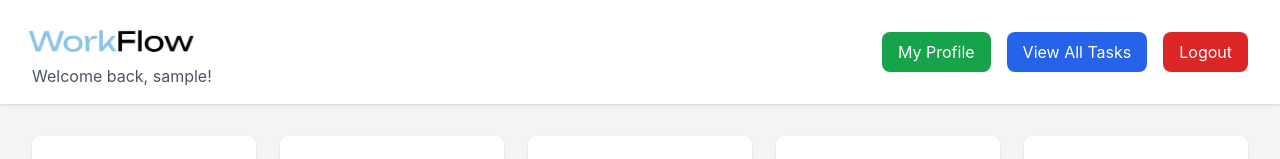
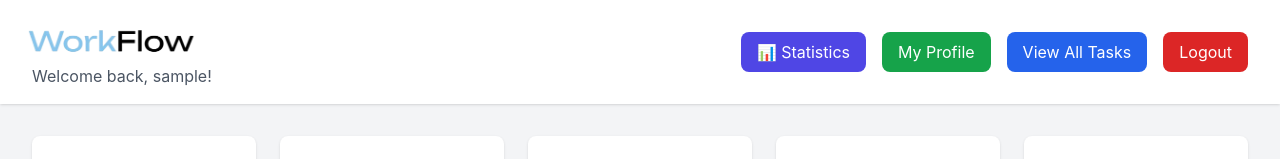
Before and after one commit to NiranjanKumar001/workflow, a React (Vite) app in the folder frontend/: page /dashboard in a window 1280 px wide. Shown: the top 159 px of the page. Built offline with nearby package versions, Linux system fonts and the light colour scheme; no server answers; sample sign-in values are in the browser's storage.

Commit message:
fix(Dashboard.jsx): split API calls, fix sort params, fix Page content mapping

```diff
--- a/frontend/src/pages/Dashboard.jsx
+++ b/frontend/src/pages/Dashboard.jsx
@@ -17,7 +17,6 @@ function Dashboard() {
     loadDashboard();
   }, []);
 
-  // FIX: Split into separate functions so one failure doesn't kill everything
   const loadDashboard = async () => {
     const currentUser = authApi.getCurrentUser();
     if (!currentUser) {
@@ -25,7 +24,7 @@ function Dashboard() {
       return;
     }
     setUser(currentUser);
-    setLoading(false); // FIX: Show UI immediately, load data in background
+    setLoading(false);
 
     await Promise.allSettled([loadStats(), loadRecentTasks()]);
   };
@@ -38,13 +37,11 @@ function Dashboard() {
       }
     } catch (err) {
       console.error('Stats error:', err);
-      // Silent fail — stat cards show 0s via || 0 fallbacks in JSX
     }
   };
 
   const loadRecentTasks = async () => {
     try {
-      // FIX: sortBy + sortDirection as separate fields to match TaskFilterDTO
       const res = await taskApi.filterTasks({
         page: 0,
         size: 5,
@@ -52,7 +49,6 @@ function Dashboard() {
         sortDirection: 'DESC'
       });
       if (res.success) {
-        // FIX: Page object returns items inside .content
         setRecentTasks(res.data.content ?? []);
       }
     } catch (err) {
@@ -102,6 +98,7 @@ function Dashboard() {
           </div>
 
           <div className="flex gap-4">
+            {/* Admin Dashboard Button */}
             {authApi.isAdmin() && (
               <button
                 onClick={() => navigate('/admin')}
@@ -110,18 +107,32 @@ function Dashboard() {
                 Admin Dashboard
               </button>
             )}
+
+            {/* Statistics Button */}
+            <button
+              onClick={() => navigate('/statistics')}
+              className="px-4 py-2 bg-indigo-600 text-white rounded-lg hover:bg-indigo-700 transition"
+            >
+              📊 Statistics
+            </button>
+
+            {/* My Profile Button */}
             <button
               onClick={() => navigate('/profile')}
               className="px-4 py-2 bg-green-600 text-white rounded-lg hover:bg-green-700 transition"
             >
               My Profile
             </button>
+
+            {/* View All Tasks Button */}
             <button
               onClick={() => navigate('/tasks')}
               className="px-4 py-2 bg-blue-600 text-white rounded-lg hover:bg-blue-700 transition"
             >
               View All Tasks
             </button>
+
+            {/* Logout Button */}
             <button
               onClick={handleLogout}
               className="px-4 py-2 bg-red-600 text-white rounded-lg hover:bg-red-700 transition"
@@ -134,10 +145,8 @@ function Dashboard() {
 
       {/* Main Content */}
       <main className="max-w-7xl mx-auto px-4 sm:px-6 lg:px-8 py-8">
-
         {/* Statistics Cards */}
         <div className="grid grid-cols-1 md:grid-cols-2 lg:grid-cols-5 gap-6 mb-8">
-
           {/* Total Tasks */}
           <div className="bg-white rounded-lg shadow p-6">
             <div className="flex items-center justify-between">
@@ -188,7 +197,7 @@ function Dashboard() {
             <div className="flex items-center justify-between">
               <div>
                 <p className="text-gray-500 text-sm">Completed</p>
-                <p className="text-3xl font-bold text-green-600">{stats?.doneTasks || 0}</p>
+                <p className="text-3xl font-bold text-green-600">{stats?.completedTasks || 0}</p>
               </div>
               <div className="bg-green-100 rounded-full p-3">
                 <svg className="w-8 h-8 text-green-600" fill="none" stroke="currentColor" viewBox="0 0 24 24">
@@ -270,7 +279,6 @@ function Dashboard() {
             )}
           </div>
         </div>
-
       </main>
     </div>
   );
```
